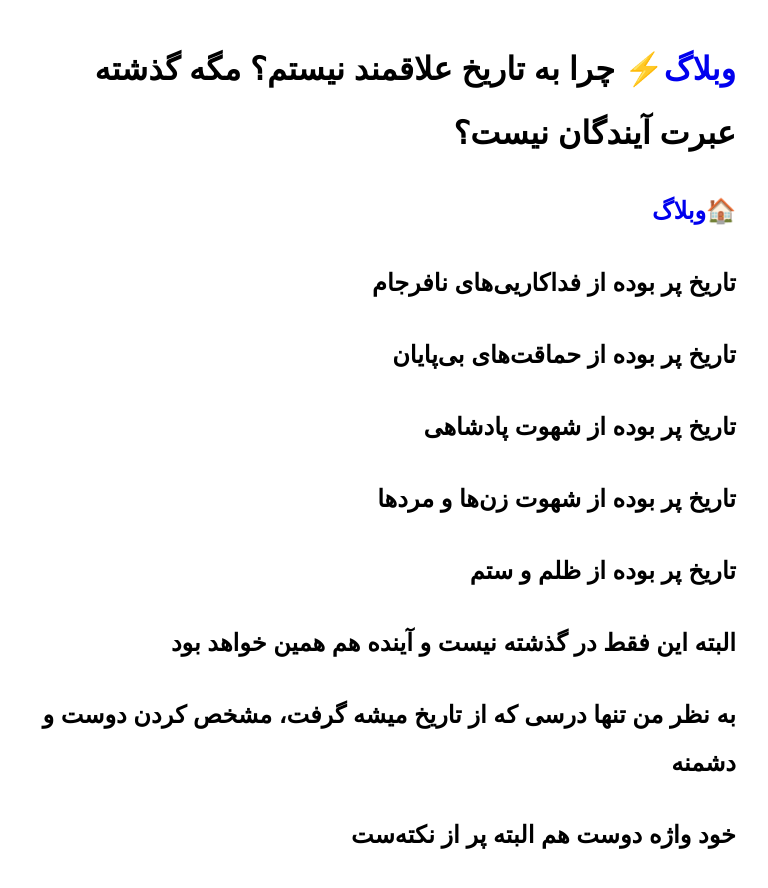
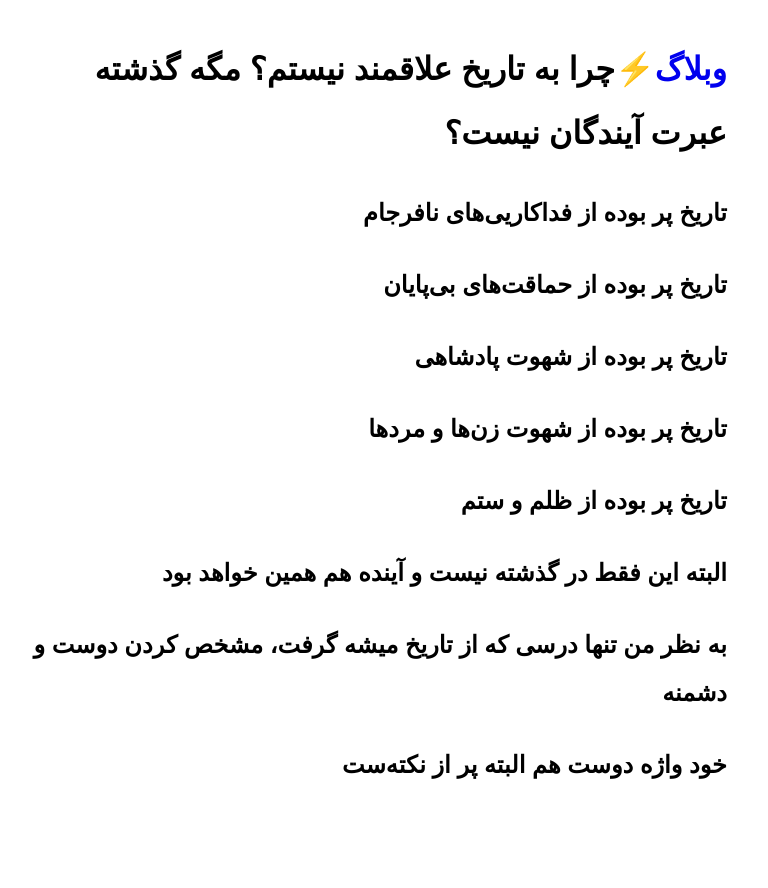
Before and after one commit to darkblog/darkblog.github.io, a Jekyll site: the page built from _posts/2024-7-4-2.md, in a window 1280 px wide. Shown: the top 888 px of the page, without its empty margins (442-1210 px from the left). Built offline with Jekyll 4.4.1, drawn with Linux system fonts in a browser that asks for light colours.

Commit message:
Update post.html

```diff
--- a/_layouts/post.html
+++ b/_layouts/post.html
@@ -10,8 +10,7 @@
 <style>body{font-family:sans-serif;font-size:16px;line-height:2;margin:auto;padding:1em;max-width:80ch}a{text-decoration:none}</style>
 </head>
 <body>
-<h1><a href="https://darkblog.github.io/">وبلاگ</a>⚡&nbsp;{{ page.title }}</h1>
-<h2>🏠<a href="https://darkblog.github.io/">وبلاگ</a></h2>
+<h1><a href="https://darkblog.github.io/">وبلاگ</a>⚡{{ page.title }}</h1>
 <h2>{{ content }}</h2>
 </body>
 </html>
```
